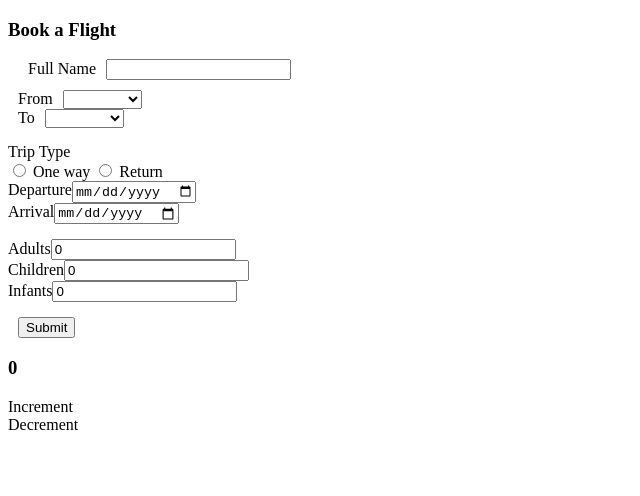
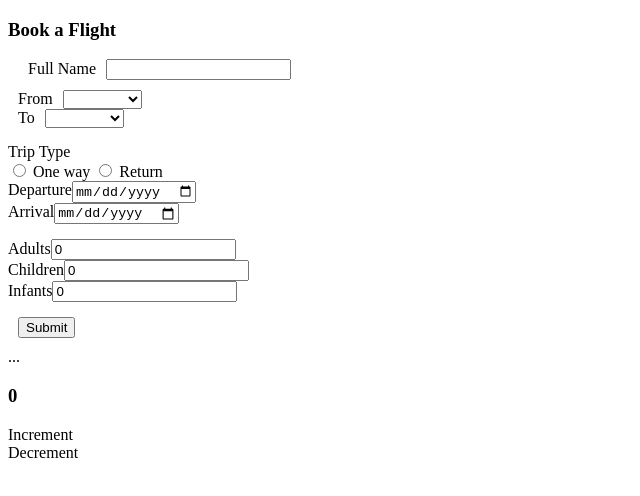
Before and after one commit to NaveedFarouq/angularForms, an Angular app: page / in a window 1280 px wide. Shown: the top 496 px of the page, without its empty margins (0-640 px from the left). Built offline with nearby package versions, Linux system fonts and the light colour scheme.

Commit message:
adding keyboard event

```diff
--- a/src/app/app.component.html
+++ b/src/app/app.component.html
@@ -6,7 +6,13 @@
 </div>
 
 <!-- mouse events -->
-<div class="container">
+<div class="container" >
+    <div class="container" (keypress)="showKey($event)" tabindex="1">
+        ...
+        <div class="key-bg" *ngIf="keyPressed">
+          <h1>{{key}}</h1>
+        </div>
+      <div>
   <div class="row">
     <h3 class="text-center">
       {{counter}}
--- a/src/app/app.component.ts
+++ b/src/app/app.component.ts
@@ -6,6 +6,9 @@ import { Component } from '@angular/core';
   styleUrls: ['./app.component.css']
 })
 export class AppComponent {
+
+  keyPressed = false;
+  key = '';
 
   counter = 0;
 
@@ -18,5 +21,13 @@ export class AppComponent {
     // else decrement the value
     this.counter <= 0 ? (this.counter = 0) : this.counter--;
   }
+  showKey($event) {
+    this.keyPressed = true;
+    this.key = $event.key.toUpperCase();
+    setTimeout(() => {
+      this.keyPressed = false;
+    }, 500)
+    console.log(this.key)
+  }
 
 }
```
